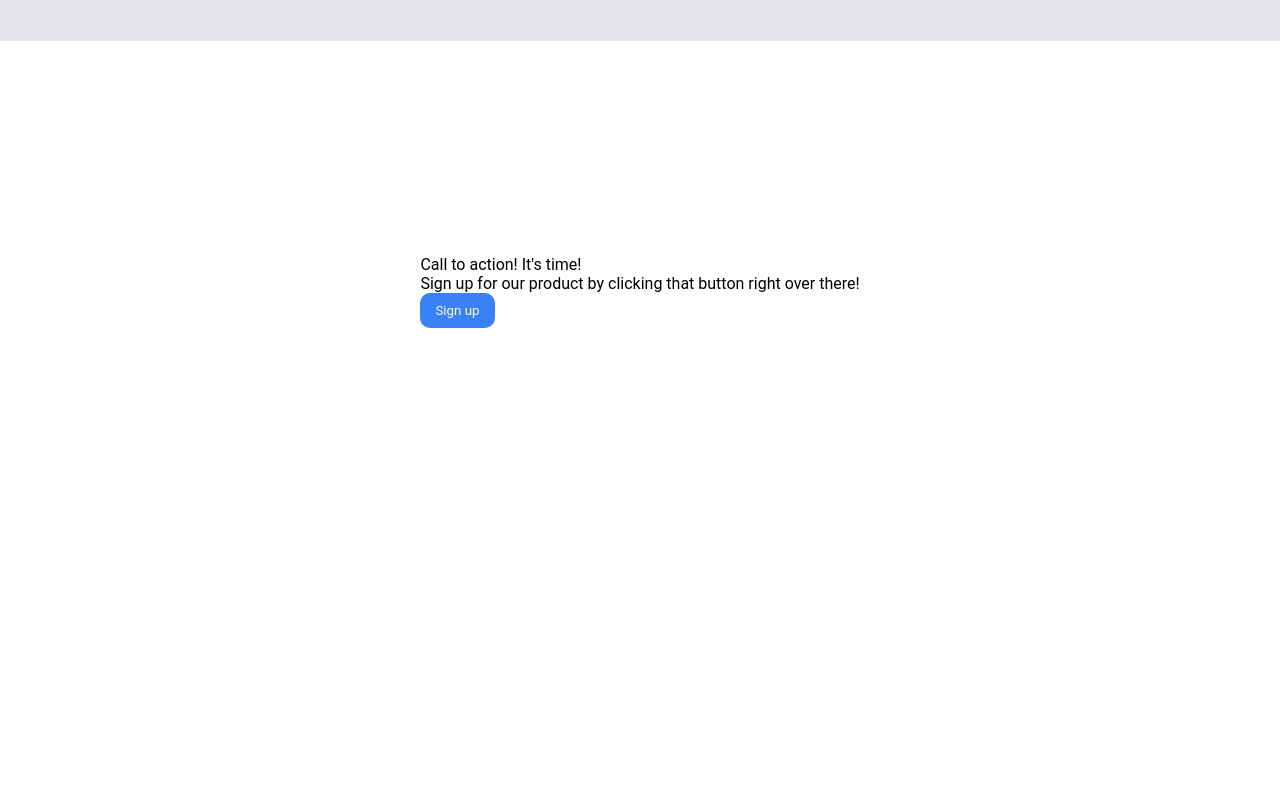
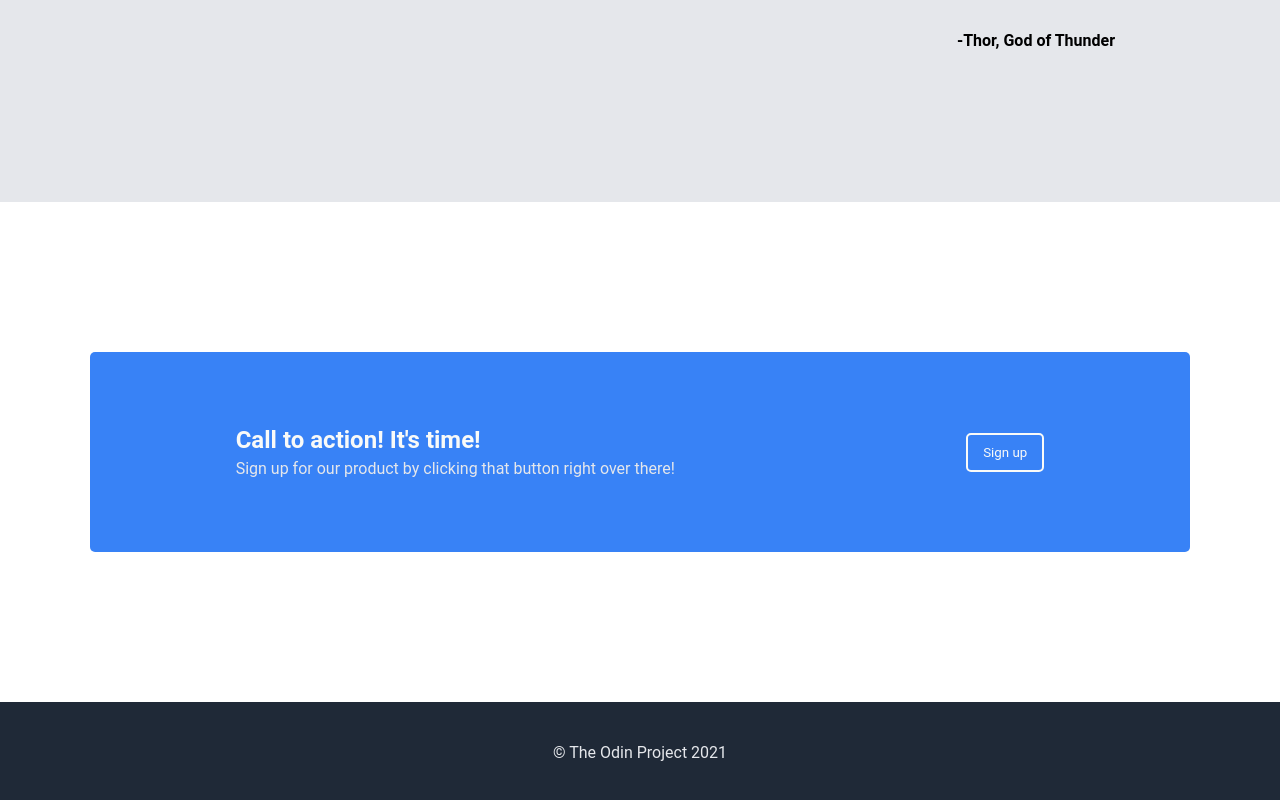
Before and after one commit to elleagn/landing_page, a plain HTML site: page index.html in a window 1280 px wide. Shown: the part 1368-2168 px from the top of the page. Before the commit the page ends 1909 px from the top, so only its background shows below. Drawn offline with Linux system fonts and the light colour scheme.

Commit message:
Style the last main section and the footer

```diff
--- a/index.html
+++ b/index.html
@@ -60,15 +60,17 @@
         </div>
         <div class="call-section">
                 <div class = "blue-box">
-                    <div class="call-title">Call to action! It's time!</div>
-                    <div class="call-text">Sign up for our product by clicking that button right over there!</div>
+                    <div class="blue-text-box">
+                        <div class="call-title">Call to action! It's time!</div>
+                        <div class="call-text">Sign up for our product by clicking that button right over there!</div>
+                    </div>
                     <button class="sign-up">Sign up</button>
                 </div>
         </div>
 
     </main>
     <footer>
-
+        <p>&copy The Odin Project 2021</p>
     </footer>
 </body>
 </html>
--- a/styles.css
+++ b/styles.css
@@ -9,7 +9,6 @@
 /* GLOBAL */
 
 body {
-    height: 100vh;
     margin: 0;
     width: 100%;
     display: flex;
@@ -31,7 +30,7 @@ button {
 /* HERO */
 .hero {
 
-height: 1000px;
+height: 550px;
 display: flex;
 padding: 10px;
 min-width: 1000px;
@@ -184,3 +183,42 @@ gap: 130px;
     font-weight: bold;
     width: 950px;
 }
+
+/* Call to action */
+
+.blue-box {
+    background-color: #3882f6;
+    color: #F9FAF8 ;
+    width: 1100px;
+    height: 200px;
+    display: flex;
+    justify-content: space-around;
+    align-items: center;
+    border-radius: 5px;
+}
+
+.call-title {
+    font-size: 24px;
+    font-weight: bold;
+    margin-bottom: 5px;
+}
+
+.call-text {
+    color:#E5E7EB;
+}
+
+.call-section button {
+    border: 2px solid #F9FAF8;
+    border-radius: 5px;
+}
+
+/* FOOTER */
+
+footer {
+    height: 100px;
+    background-color: #1f2937;
+    display: flex;
+    justify-content: center;
+    align-items: center;
+    color:#E5E7EB;
+}
```
